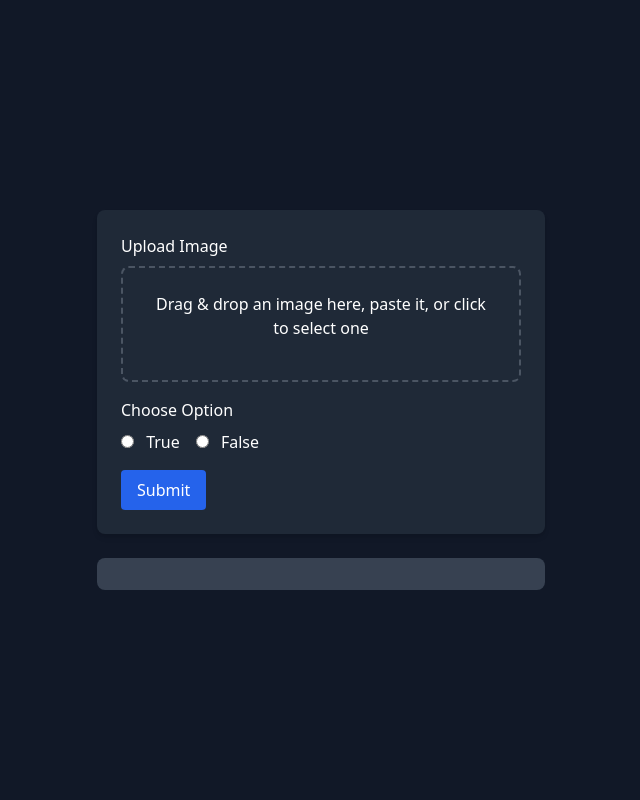
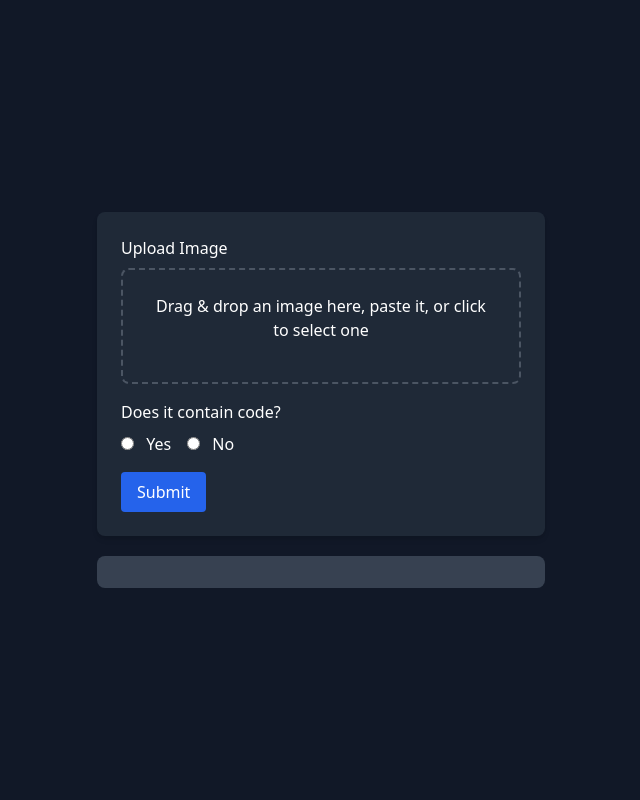
Before and after one commit to PriyadarshiIndia/HelperAI, a Flask app: page / in a window 1280 px wide. Shown: the whole page, without its empty margins (319-959 px from the left). Run offline with Flask 3, Linux system fonts and the light colour scheme; some libraries are stand-ins or nearby versions.

Commit message:
Code updated

```diff
--- a/app.py
+++ b/app.py
@@ -19,18 +19,16 @@ def index():
         # Get the image file from the request
         image = request.files['image']
         if image:
-            print("image aa gyaa")
             filename = secure_filename(image.filename)
             filepath = os.path.join(app.config['UPLOAD_FOLDER'], filename)
             image.save(filepath)
 
             # Get the true/false value from the radio button
             option = request.form['option']
-            print("option bhi aa gya")
 
             # Pass the image path and option to the solution generator module
             result = solutionGenerator.generate_solution(filepath, option)
-
+            print("type of result : ",type(result))
             # Send the result back to the frontend
             return jsonify({'result': result})
 
--- a/solutionGenerator.py
+++ b/solutionGenerator.py
@@ -17,7 +17,7 @@ def generate_solution(image_path, option):
             ],
             image=image_file
         )
-
+    type(response.choices[0].message.content)
     return response.choices[0].message.content
 
 # Example usage
--- a/templates/index.html
+++ b/templates/index.html
@@ -6,6 +6,15 @@
     <title>Image Upload and Processing</title>
     <script src="https://cdn.tailwindcss.com"></script>
     <style>
+        body {
+            height: 100vh;
+            overflow: hidden; /* Prevent scrolling the entire page */
+        }
+        #response-container {
+            max-height: 200px; /* Limit the height of the response container */
+            overflow-y: auto; /* Allow scrolling within the response container */
+            margin-top: 20px;
+        }
         #preview-container img {
             max-width: 100px;
             max-height: 100px;
@@ -22,26 +31,30 @@
                 <div id="dropzone" class="border-2 border-dashed border-gray-600 rounded-lg p-6 text-center">
                     <p class="mb-4">Drag & drop an image here, paste it, or click to select one</p>
                     <input type="file" id="image" name="image" class="hidden" accept="image/*" required>
-                    <div id="preview-container" class="mt-4"></div>
                 </div>
+                <!-- Preview container placed right below the dropzone -->
+                <div id="preview-container" class="mt-4"></div>
             </div>
             <div class="mb-4">
-                <label class="block mb-2">Choose Option</label>
+                <label class="block mb-2">Does it contain code?</label>
                 <div class="flex space-x-4">
                     <label>
                         <input type="radio" name="option" value="true" class="mr-2" required>
-                        True
+                        Yes
                     </label>
                     <label>
                         <input type="radio" name="option" value="false" class="mr-2" required>
-                        False
+                        No
                     </label>
                 </div>
             </div>
             <button type="submit" class="bg-blue-600 px-4 py-2 rounded hover:bg-blue-500">Submit</button>
         </form>
 
-        <div id="result" class="mt-6 p-4 bg-gray-700 rounded-lg"></div>
+        <!-- Response container to manage large responses -->
+        <div id="response-container" class="bg-gray-700 rounded-lg p-4 mt-6">
+            <div id="result"></div>
+        </div>
     </div>
 
     <script>
@@ -67,6 +80,13 @@
             dropzone.classList.remove('border-green-600');
             imageInput.files = e.dataTransfer.files;
             showImagePreview(e.dataTransfer.files[0]);
+        });
+
+        // Handle file selection from the file input
+        imageInput.addEventListener('change', (e) => {
+            if (e.target.files.length > 0) {
+                showImagePreview(e.target.files[0]);
+            }
         });
 
         document.addEventListener('paste', (e) => {
```
Also changed, not shown: static/uploads/image.png, 1 other file.
